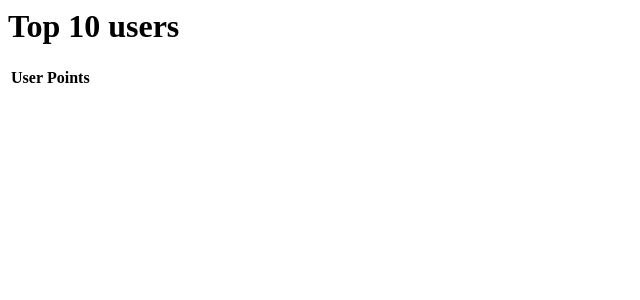
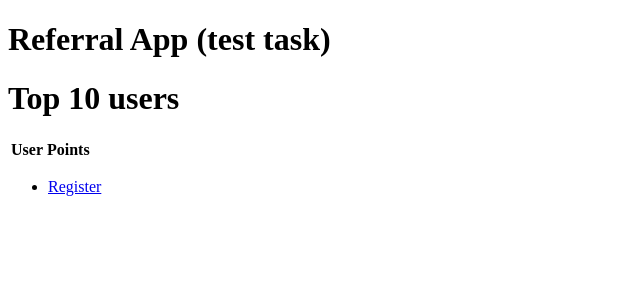
Before and after one commit to VitaDorosheva/test_task, a Django app: page /top10/ in a window 1280 px wide. Shown: the top 300 px of the page, without its empty margins (0-640 px from the left). Run offline with Django 3.2, Linux system fonts and the light colour scheme.

Commit message:
base template

```diff
--- /dev/null
+++ b/referral/referral/templates/base.html
@@ -0,0 +1,33 @@
+<!DOCTYPE html>
+
+<html>
+    <head>
+        <title>Referral App</title>
+     </head>
+	<body>
+		<div class="page-header">
+	        <h1>Referral App (test task)</h1>
+		</div>
+        <div class="content container">
+            <div class="row">
+                <div class="col-md-8">
+					{% block body %}
+
+        {% endblock %}
+				</div>
+            </div>
+		</div>
+    <div id="navbar" class="navbar-collapse collapse">
+
+                <ul class="nav navbar-nav">
+
+                     {% if user.is_authenticated %}
+                    <li><a href="{% url 'view_profile' %}">View profile</a></li>
+                    {% else %}
+                    <li><a href="{% url 'register' %}">Register</a></li>
+                    {% endif %}
+
+                </ul>
+
+	</body>
+</html>
--- a/referral/referral/templates/referral/profile.html
+++ b/referral/referral/templates/referral/profile.html
@@ -1,3 +1,5 @@
+{% extends 'base.html' %}
+
 {% block head %}
 <title>Profile</title>
 {% endblock %}
--- a/referral/referral/templates/referral/register_form.html
+++ b/referral/referral/templates/referral/register_form.html
@@ -1,3 +1,5 @@
+{% extends 'base.html' %}
+
 {% block body %}
 <div class="container">
     <h1>Register</h1>
--- a/referral/referral/templates/referral/top10.html
+++ b/referral/referral/templates/referral/top10.html
@@ -1,3 +1,6 @@
+
+{% extends 'base.html' %}
+
 {% block body %}
 <div class="container">
     <h1>Top 10 users</h1>
```
Also changed, not shown: referral/README.md.
